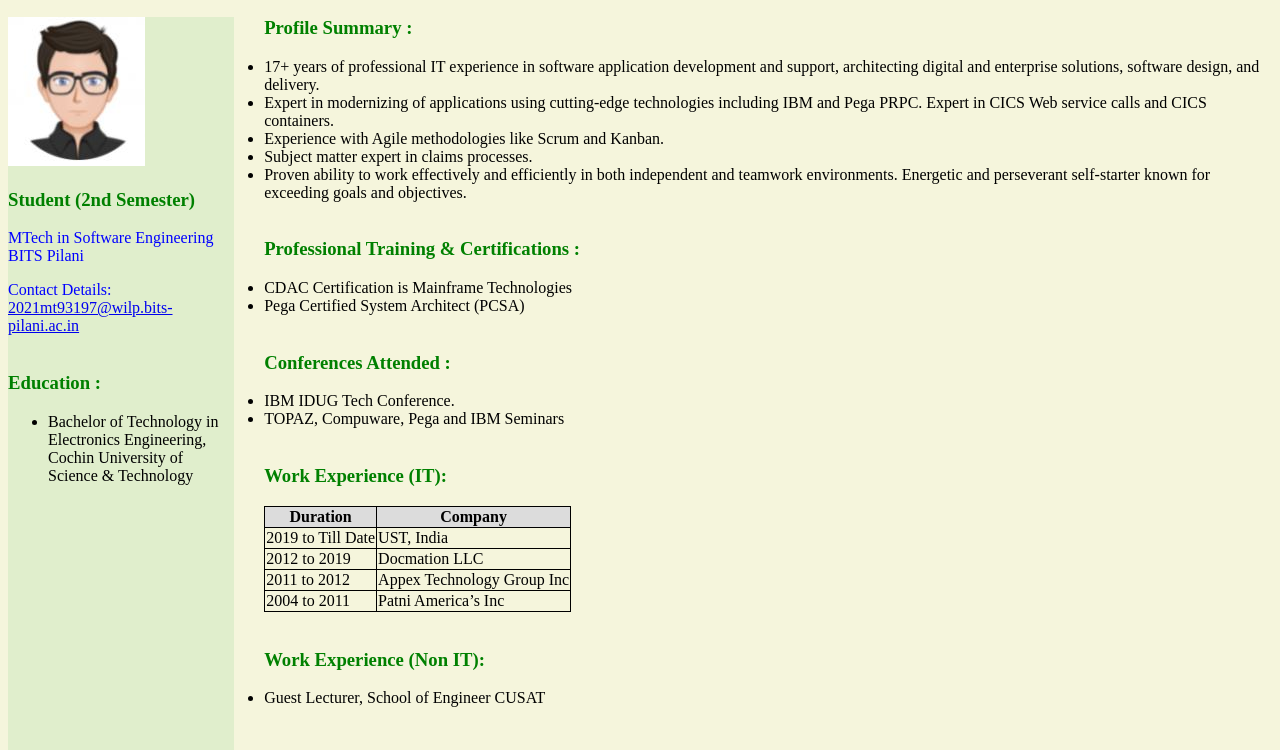
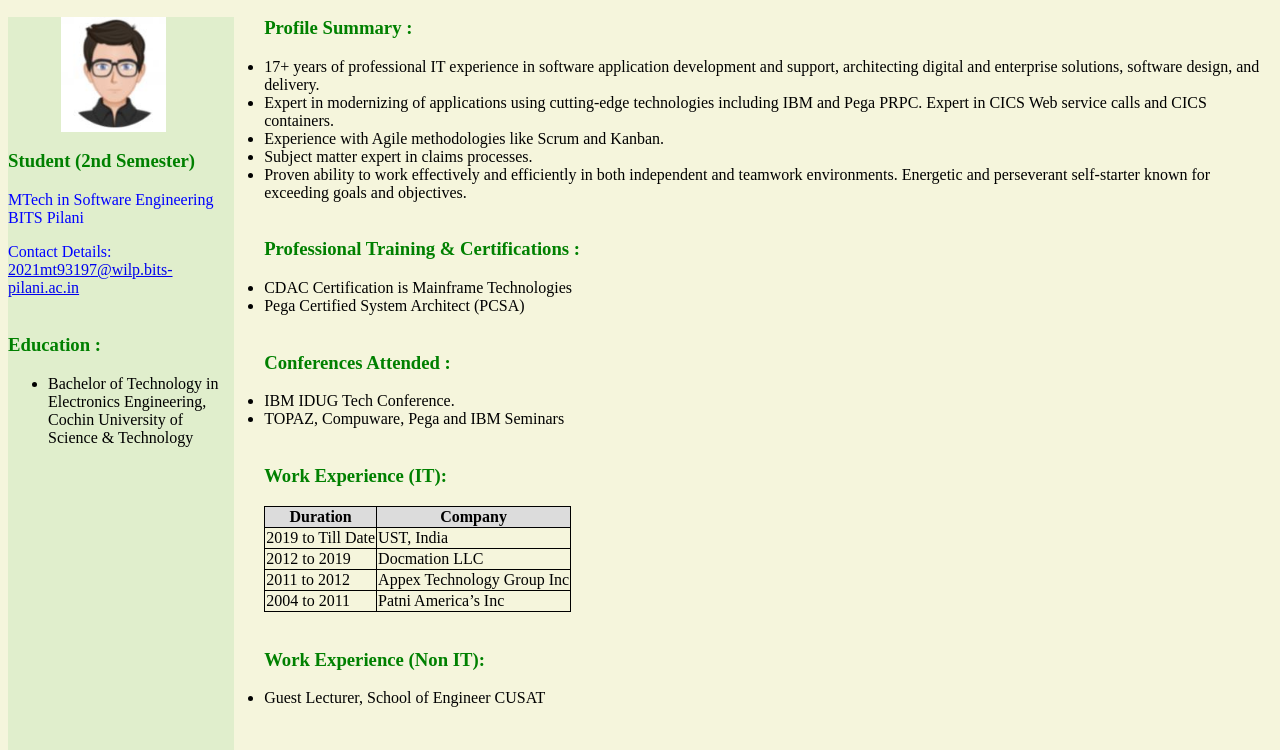
Before and after one commit to vinodbitsos/vinodbitsos, a plain HTML site: page index.html in a window 1280 px wide. Shown: the part 50-800 px from the top of the page. Drawn offline with Linux system fonts and the light colour scheme.

Commit message:
Update index.html

```diff
--- a/index.html
+++ b/index.html
@@ -18,7 +18,12 @@
                 float: left;
                 background-color: rgb(224, 238, 204);
                  }
-
+              .center {
+                display: block;
+                margin-left: auto;
+                margin-right: auto;
+                width: 50%;
+                }
           </style>
           <meta name="author" content="Vinod John">
           <meta name="description" content="BITS Open Source Assignment 2">
@@ -27,7 +32,7 @@
     <body style="background-color: beige;">
         <h2 style="text-align:left">Vinod John</h2>
         <aside>
-            <img src="Capture.JPG">
+            <img src="Capture.JPG"  class="center">
             <h3 style="text-align:left">Student (2nd Semester)</h3>
             <p>
                 MTech in Software Engineering <br>
```
